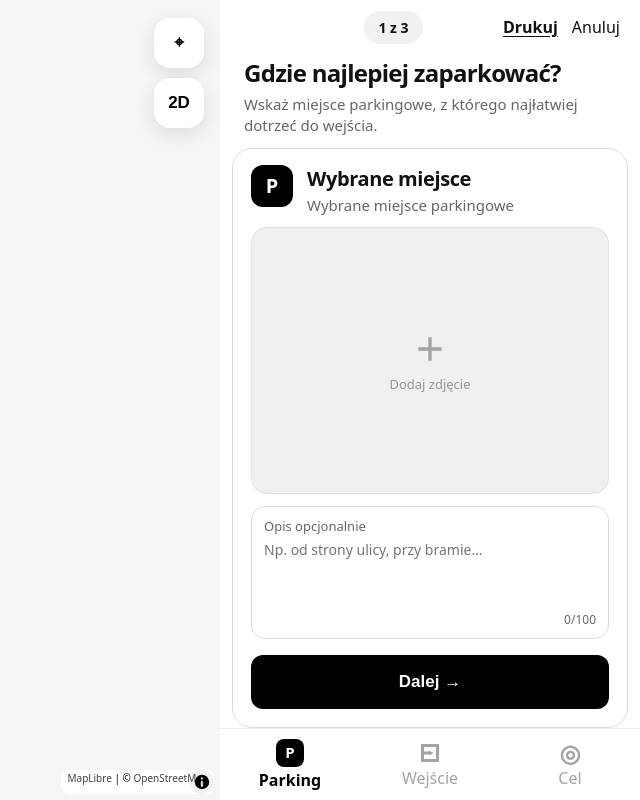
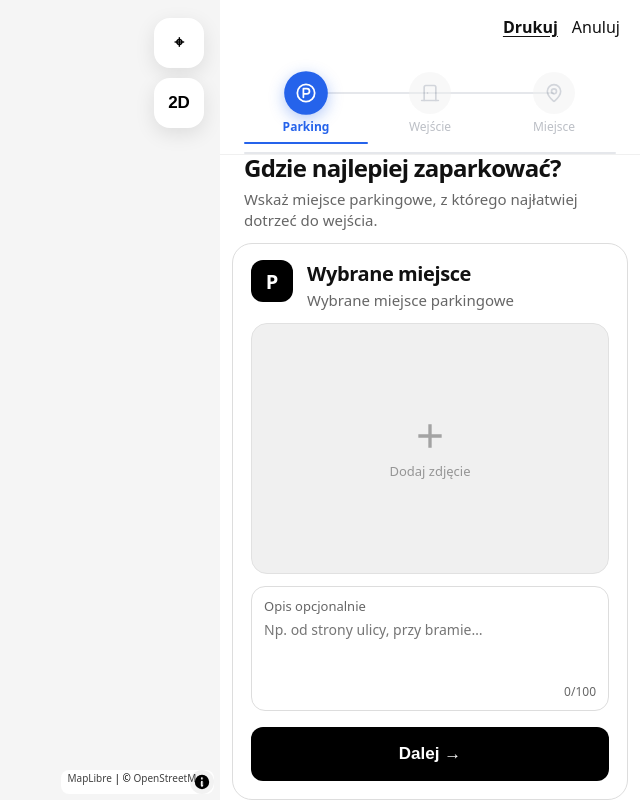
Before and after one commit to TupTup/tup-create, a plain HTML site: page index.html in a window 1280 px wide. Shown: the whole page, without its empty margins (640-1280 px from the left). Drawn offline with nearby package versions, Linux system fonts and the light colour scheme; no server answers.

Commit message:
Replace bottom nav with a horizontal wizard stepper under the header.
The stepper shows Lucide icons, completed steps with checkmarks, and a segmented progress underline while freeing map space by removing the old bottom bar and step badge.

Co-authored-by: Cursor <cursoragent@cursor.com>

```diff
--- a/flow.js
+++ b/flow.js
@@ -3,7 +3,11 @@
     if (!form) return;
 
     const STEPS = ["parking", "entrance", "destination"];
-    const stepBadge = document.getElementById("step-badge");
+    const STEP_ICONS = {
+        parking: "circle-parking",
+        entrance: "door-closed",
+        destination: "map-pin",
+    };
     const heroTitle = document.getElementById("hero-title");
     const heroDesc = document.getElementById("hero-desc");
     const floorPicker = document.getElementById("floor-picker");
@@ -31,19 +35,16 @@
         parking: {
             title: "Gdzie najlepiej zaparkować?",
             desc: "Wskaż miejsce parkingowe, z którego najłatwiej dotrzeć do wejścia.",
-            index: 1,
             nextLabel: "Dalej →",
         },
         entrance: {
             title: "Którym wejściem wejść?",
             desc: "Wskaż właściwe wejście do budynku. Dodaj zdjęcie, aby ułatwić kurierowi.",
-            index: 2,
             nextLabel: "Dalej →",
         },
         destination: {
             title: "Gdzie dostarczyć przesyłkę?",
             desc: "Wskaż dokładne miejsce dostawy w budynku.",
-            index: 3,
             nextLabel: "Zapisz lokalizację ✓",
         },
     };
@@ -115,16 +116,46 @@
         }
     }
 
+    function updateStepIcon(button, iconName) {
+        const circle = button.querySelector(".tup-stepper__circle");
+        if (!circle) return;
+        circle.innerHTML = `<i data-lucide="${iconName}"></i>`;
+    }
+
     function updateNavState() {
+        const stepItems = [...form.querySelectorAll(".tup-stepper__step")];
+
         tabButtons.forEach((button, index) => {
             const unlocked = index <= maxStepIndex;
-            button.classList.toggle("active", index === stepIndex);
-            button.classList.toggle("nav-tab--locked", !unlocked);
+            const isComplete = unlocked && index < stepIndex;
+            const isActive = index === stepIndex;
+
+            button.classList.toggle("active", isActive);
+            button.classList.toggle("is-complete", isComplete);
+            button.classList.toggle("tup-stepper__item--locked", !unlocked);
             button.disabled = !unlocked;
             button.setAttribute("aria-disabled", String(!unlocked));
-            if (index === stepIndex) button.setAttribute("aria-current", "step");
+            if (isActive) button.setAttribute("aria-current", "step");
             else button.removeAttribute("aria-current");
+
+            const label = button.querySelector(".tup-stepper__label")?.textContent?.trim() || "";
+            if (isComplete) button.setAttribute("aria-label", `${label} — ukończono`);
+            else if (isActive) button.setAttribute("aria-label", `${label} — bieżący krok`);
+            else button.removeAttribute("aria-label");
+
+            updateStepIcon(
+                button,
+                isComplete ? "check" : STEP_ICONS[STEPS[index]]
+            );
+
+            const stepItem = stepItems[index];
+            if (stepItem) {
+                stepItem.classList.toggle("is-reached", unlocked && index > 0);
+                stepItem.classList.toggle("is-segment-filled", index <= stepIndex);
+            }
         });
+
+        window.TupTupStepper?.refreshIcons();
     }
 
     function goToStep(index, { fromNav = false } = {}) {
@@ -139,7 +170,6 @@
             panel.hidden = panel.dataset.step !== step;
         });
 
-        if (stepBadge) stepBadge.textContent = `${meta.index} z 3`;
         if (heroTitle) heroTitle.textContent = meta.title;
         if (heroDesc) heroDesc.textContent = meta.desc;
 
--- a/index.html
+++ b/index.html
@@ -6,17 +6,40 @@
     <title>TupTup - lokalizacja dostawy</title>
     <link rel="stylesheet" href="https://unpkg.com/maplibre-gl@4.7.1/dist/maplibre-gl.css">
     <link rel="stylesheet" href="styles.css">
+    <link rel="stylesheet" href="tup-stepper.css">
 </head>
 <body>
     <form id="recipient-form" class="app app--flow">
         <header class="topbar">
             <button type="button" class="icon-button icon-button--ghost no-print" id="back-button" aria-label="Wróć do poprzedniego kroku">‹</button>
-            <div class="step-badge no-print" id="step-badge">1 z 3</div>
             <div class="topbar-actions no-print">
                 <button type="button" class="print-link" id="print-button">Drukuj</button>
                 <a class="cancel no-print" href="#">Anuluj</a>
             </div>
         </header>
+
+        <nav class="tup-stepper no-print" aria-label="Postęp kreatora">
+            <ol class="tup-stepper__list">
+                <li class="tup-stepper__step">
+                    <button type="button" class="tup-stepper__item active" data-step-tab="parking" aria-current="step">
+                        <span class="tup-stepper__circle"><i data-lucide="circle-parking"></i></span>
+                        <span class="tup-stepper__label">Parking</span>
+                    </button>
+                </li>
+                <li class="tup-stepper__step">
+                    <button type="button" class="tup-stepper__item tup-stepper__item--locked" data-step-tab="entrance" disabled aria-disabled="true">
+                        <span class="tup-stepper__circle"><i data-lucide="door-closed"></i></span>
+                        <span class="tup-stepper__label">Wejście</span>
+                    </button>
+                </li>
+                <li class="tup-stepper__step">
+                    <button type="button" class="tup-stepper__item tup-stepper__item--locked" data-step-tab="destination" disabled aria-disabled="true">
+                        <span class="tup-stepper__circle"><i data-lucide="map-pin"></i></span>
+                        <span class="tup-stepper__label">Miejsce</span>
+                    </button>
+                </li>
+            </ol>
+        </nav>
 
         <section class="hero-copy no-print">
             <div class="building-place" id="building-place" hidden>
@@ -125,13 +148,9 @@
             </div>
         </section>
 
-        <nav class="bottom-nav no-print" aria-label="Postęp kreatora">
-            <button type="button" class="nav-item nav-tab active" data-step-tab="parking" aria-current="step"><strong><span class="icon-parking" aria-hidden="true">P</span></strong><span>Parking</span></button>
-            <button type="button" class="nav-item nav-tab nav-tab--locked" data-step-tab="entrance" disabled aria-disabled="true"><strong><span class="icon-entrance" aria-hidden="true"></span></strong><span>Wejście</span></button>
-            <button type="button" class="nav-item nav-tab nav-tab--locked" data-step-tab="destination" disabled aria-disabled="true"><strong>◎</strong><span>Cel</span></button>
-        </nav>
     </form>
 
+    <script src="https://unpkg.com/lucide@0.511.0/dist/umd/lucide.min.js"></script>
     <script src="https://unpkg.com/maplibre-gl@4.7.1/dist/maplibre-gl.js"></script>
     <script src="https://cdn.jsdelivr.net/npm/@turf/turf@7.2.0/turf.min.js"></script>
     <script src="building-outline.js?v=3"></script>
@@ -143,7 +162,8 @@
     <script src="map-index.js?v=29"></script>
     <script src="sheet.js" defer></script>
     <script src="note.js" defer></script>
-    <script src="flow.js?v=7" defer></script>
+    <script src="tup-stepper.js" defer></script>
+    <script src="flow.js?v=13" defer></script>
     <script src="print.js" defer></script>
 </body>
 </html>
--- a/styles.css
+++ b/styles.css
@@ -34,28 +34,6 @@
     height: 24px;
 }
 
-.nav-item .icon-entrance {
-    width: 24px;
-    height: 24px;
-}
-
-.nav-item .icon-parking {
-    display: grid;
-    place-items: center;
-    width: 28px;
-    height: 28px;
-    border-radius: 8px;
-    background: #333;
-    color: #fff;
-    font-weight: 900;
-    font-size: 15px;
-    line-height: 1;
-}
-
-.nav-item.active .icon-parking {
-    background: var(--strong);
-}
-
 * {
     box-sizing: border-box;
     -webkit-tap-highlight-color: transparent;
@@ -89,9 +67,9 @@ body {
 }
 
 .topbar {
-    display: grid;
-    grid-template-columns: 44px 1fr auto;
+    display: flex;
     align-items: center;
+    justify-content: space-between;
     padding: calc(8px + env(safe-area-inset-top, 0px)) 20px 14px;
     flex-shrink: 0;
 }
@@ -107,17 +85,7 @@ body {
     color: var(--text);
 }
 
-.step-badge {
-    justify-self: center;
-    padding: 7px 14px;
-    border-radius: 999px;
-    background: var(--surface-soft);
-    font-weight: 700;
-    font-size: 14px;
-}
-
 .topbar-actions {
-    justify-self: end;
     display: flex;
     align-items: center;
     gap: 14px;
@@ -312,7 +280,7 @@ body {
     position: absolute;
     left: 12px;
     right: 12px;
-    bottom: calc(72px + env(safe-area-inset-bottom, 0px));
+    bottom: calc(12px + env(safe-area-inset-bottom, 0px));
     background: var(--surface);
     border: 1px solid #eeeeee;
     border-radius: var(--radius-xl);
@@ -567,43 +535,6 @@ body {
     font-weight: 800;
 }
 
-.bottom-nav {
-    position: absolute;
-    left: 0;
-    right: 0;
-    bottom: 0;
-    min-height: 72px;
-    padding-bottom: env(safe-area-inset-bottom, 0px);
-    display: grid;
-    grid-template-columns: repeat(3, 1fr);
-    align-items: center;
-    background: rgba(255,255,255,.96);
-    border-top: 1px solid #ececec;
-    z-index: 20;
-}
-
-.nav-item {
-    display: grid;
-    place-items: center;
-    gap: 2px;
-    color: #333;
-    font-size: 12px;
-    text-decoration: none;
-}
-
-.nav-item strong {
-    display: grid;
-    place-items: center;
-    font-size: 24px;
-    line-height: 1;
-    min-height: 24px;
-}
-
-.nav-item.active {
-    color: var(--strong);
-    font-weight: 800;
-}
-
 .floor-picker {
     position: absolute;
     right: 16px;
@@ -691,20 +622,6 @@ body {
     display: none;
 }
 
-.nav-tab {
-    border: 0;
-    background: transparent;
-    cursor: pointer;
-    font: inherit;
-    color: inherit;
-    text-decoration: none;
-}
-
-.nav-tab--locked {
-    opacity: 0.38;
-    cursor: default;
-}
-
 .map-marker--parking:not(.map-marker--active) {
     background: var(--surface);
     color: var(--strong);
@@ -729,18 +646,6 @@ body {
 
 .form-meta {
     display: none;
-}
-
-.app--flow .topbar .icon-button {
-    grid-column: 1;
-}
-
-.app--flow .topbar .step-badge {
-    grid-column: 2;
-}
-
-.app--flow .topbar .topbar-actions {
-    grid-column: 3;
 }
 
 .app--flow .icon-button--ghost {
@@ -850,7 +755,7 @@ body {
     .app {
         display: grid;
         grid-template-columns: 1fr min(420px, 38vw);
-        grid-template-rows: auto auto minmax(0, 1fr) auto;
+        grid-template-rows: auto auto auto minmax(0, 1fr);
         width: 100%;
         max-width: none;
         height: 100dvh;
@@ -870,7 +775,7 @@ body {
 
     .hero-copy {
         grid-column: 2;
-        grid-row: 2;
+        grid-row: 3;
         padding-bottom: 12px;
     }
 
@@ -897,7 +802,7 @@ body {
         right: auto;
         bottom: auto;
         grid-column: 2;
-        grid-row: 3;
+        grid-row: 4;
         align-self: stretch;
         min-height: 0;
         margin: 0 12px;
@@ -937,15 +842,6 @@ body {
 
     .app--flow .form-row {
         min-height: clamp(220px, 42dvh, 360px);
-    }
-
-    .bottom-nav {
-        position: static;
-        grid-column: 2;
-        grid-row: 4;
-        left: auto;
-        right: auto;
-        bottom: auto;
     }
 
     .app--flow .map-area {
--- /dev/null
+++ b/tup-stepper.css
@@ -0,0 +1,203 @@
+/* Tup creation wizard — horizontal progress stepper */
+
+.tup-stepper {
+    --stepper-active: #2563eb;
+    --stepper-active-bg: #2563eb;
+    --stepper-inactive-bg: #f0f0f0;
+    --stepper-inactive-icon: #9ca3af;
+    --stepper-inactive-text: #6b7280;
+    --stepper-line: #e5e7eb;
+    --stepper-circle-size: 42px;
+    --stepper-icon-size: 20px;
+    --stepper-inline-padding: 20px;
+    --stepper-bar-offset: 0px;
+
+    position: sticky;
+    top: 0;
+    z-index: 15;
+    flex-shrink: 0;
+    background: rgba(255, 255, 255, 0.96);
+    backdrop-filter: blur(8px);
+    -webkit-backdrop-filter: blur(8px);
+    border-bottom: 1px solid #f0f0f0;
+}
+
+.tup-stepper__list {
+    display: flex;
+    align-items: flex-start;
+    justify-content: center;
+    list-style: none;
+    margin: 0;
+    padding: 14px var(--stepper-inline-padding) 10px;
+    max-width: 420px;
+    margin-inline: auto;
+    position: relative;
+}
+
+.tup-stepper__list::before {
+    content: "";
+    position: absolute;
+    left: var(--stepper-inline-padding);
+    right: var(--stepper-inline-padding);
+    bottom: var(--stepper-bar-offset);
+    height: 2px;
+    background: var(--stepper-line);
+    border-radius: 1px;
+    z-index: 0;
+}
+
+.tup-stepper__step {
+    flex: 1;
+    display: flex;
+    justify-content: center;
+    position: relative;
+    min-width: 0;
+}
+
+.tup-stepper__step::after {
+    content: "";
+    position: absolute;
+    left: 0;
+    bottom: var(--stepper-bar-offset);
+    width: 100%;
+    height: 2px;
+    background: var(--stepper-active);
+    border-radius: 1px;
+    transform: scaleX(0);
+    transform-origin: left center;
+    transition: transform 0.2s ease;
+    z-index: 1;
+}
+
+.tup-stepper__step.is-segment-filled::after {
+    transform: scaleX(1);
+}
+
+.tup-stepper__step:not(:first-child)::before {
+    content: "";
+    position: absolute;
+    top: calc(var(--stepper-circle-size) / 2);
+    right: 50%;
+    left: -50%;
+    height: 2px;
+    background: var(--stepper-line);
+    transform: translateY(-50%);
+    z-index: 0;
+    transition: background 0.2s ease;
+}
+
+.tup-stepper__step.is-reached:not(:first-child)::before {
+    background: var(--stepper-active);
+}
+
+.tup-stepper__item {
+    display: flex;
+    flex-direction: column;
+    align-items: center;
+    gap: 6px;
+    margin: 0;
+    padding: 0 4px 10px;
+    border: 0;
+    background: transparent;
+    cursor: pointer;
+    font: inherit;
+    color: inherit;
+    text-decoration: none;
+    position: relative;
+    z-index: 1;
+    -webkit-tap-highlight-color: transparent;
+    transition: opacity 0.2s ease;
+}
+
+.tup-stepper__item:focus-visible {
+    outline: 2px solid var(--stepper-active);
+    outline-offset: 4px;
+    border-radius: 8px;
+}
+
+.tup-stepper__item--locked {
+    opacity: 0.45;
+    cursor: default;
+}
+
+.tup-stepper__circle {
+    width: var(--stepper-circle-size);
+    height: var(--stepper-circle-size);
+    border-radius: 50%;
+    display: flex;
+    align-items: center;
+    justify-content: center;
+    background: var(--stepper-inactive-bg);
+    color: var(--stepper-inactive-icon);
+    transition:
+        background 0.2s ease,
+        color 0.2s ease,
+        transform 0.2s ease,
+        box-shadow 0.2s ease;
+}
+
+.tup-stepper__circle svg {
+    width: var(--stepper-icon-size);
+    height: var(--stepper-icon-size);
+    stroke-width: 2;
+}
+
+.tup-stepper__item.active .tup-stepper__circle {
+    background: var(--stepper-active-bg);
+    color: #ffffff;
+    transform: scale(1.04);
+    box-shadow: 0 4px 14px rgba(37, 99, 235, 0.35);
+}
+
+.tup-stepper__item.is-complete .tup-stepper__circle {
+    background: var(--stepper-active-bg);
+    color: #ffffff;
+}
+
+.tup-stepper__item.is-complete:not(.active) .tup-stepper__circle {
+    transform: none;
+    box-shadow: none;
+}
+
+.tup-stepper__item.is-complete .tup-stepper__label {
+    color: var(--stepper-active);
+    font-weight: 600;
+}
+
+.tup-stepper__label {
+    font-size: 11px;
+    line-height: 1.2;
+    font-weight: 500;
+    color: var(--stepper-inactive-text);
+    text-align: center;
+    white-space: nowrap;
+    transition:
+        color 0.2s ease,
+        font-weight 0.2s ease;
+}
+
+.tup-stepper__item.active .tup-stepper__label {
+    color: var(--stepper-active);
+    font-weight: 700;
+}
+
+@media (min-width: 768px) {
+    .tup-stepper {
+        --stepper-inline-padding: 24px;
+    }
+
+    .tup-stepper__list {
+        padding-top: 12px;
+    }
+
+    .tup-stepper__label {
+        font-size: 12px;
+    }
+}
+
+@media (min-width: 980px) {
+    .app--flow .tup-stepper {
+        grid-column: 2;
+        grid-row: 2;
+    }
+}
--- /dev/null
+++ b/tup-stepper.js
@@ -0,0 +1,19 @@
+(function () {
+    function initStepperIcons() {
+        if (typeof lucide === "undefined" || typeof lucide.createIcons !== "function") return;
+        lucide.createIcons({
+            attrs: {
+                "aria-hidden": "true",
+                focusable: "false",
+            },
+        });
+    }
+
+    if (document.readyState === "loading") {
+        document.addEventListener("DOMContentLoaded", initStepperIcons, { once: true });
+    } else {
+        initStepperIcons();
+    }
+
+    window.TupTupStepper = { refreshIcons: initStepperIcons };
+})();
```
